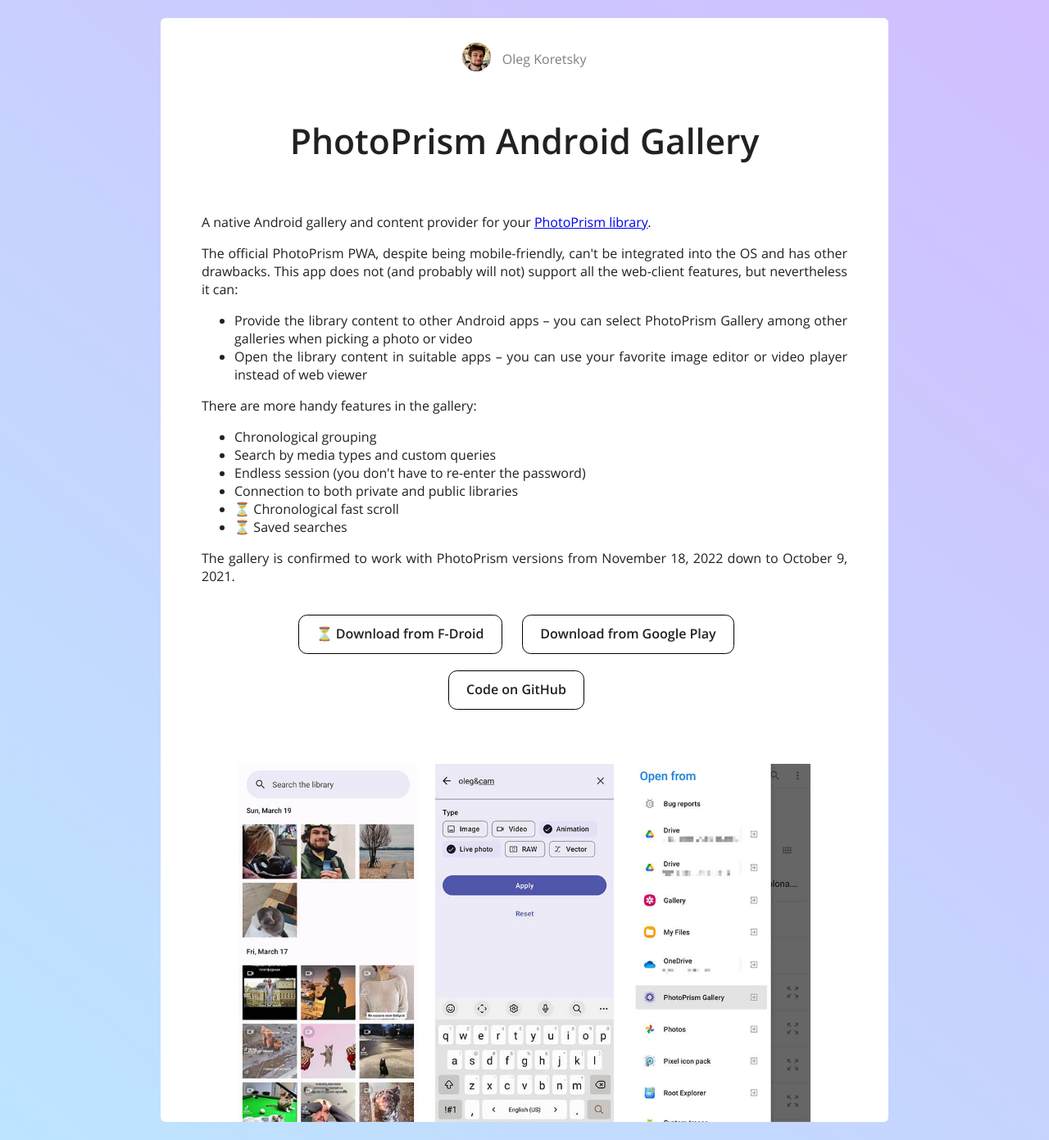
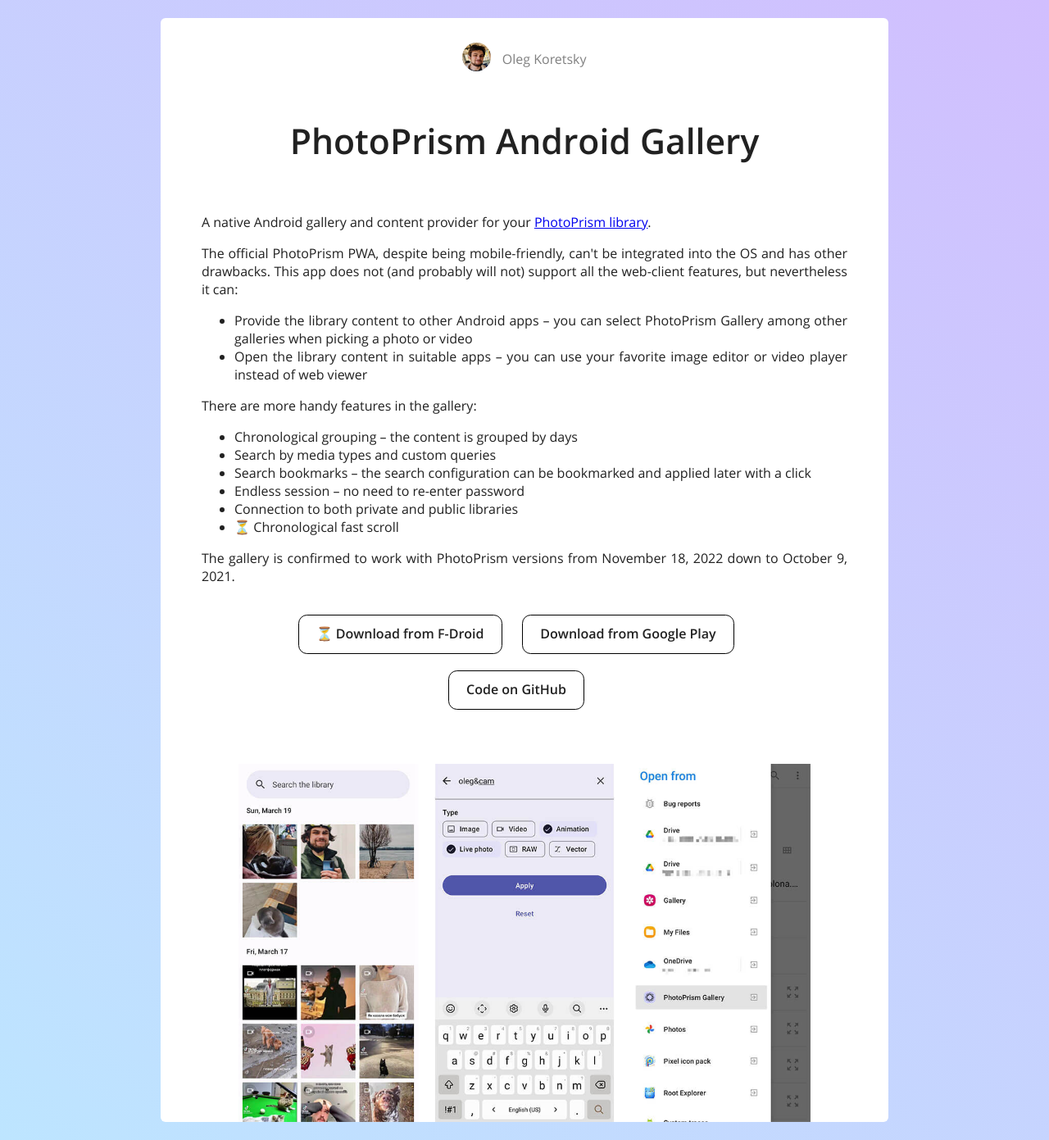
Before and after one commit to Radiokot/website, a Jekyll site: the page built from _projects/photoprism-android-gallery.html, in a window 1280 px wide. Shown: the whole page at 82% size. Built offline with Jekyll 4.4.1, drawn with Linux system fonts in a browser that asks for light colours.

Commit message:
Actualize Photoprism description

```diff
--- a/_projects/photoprism-android-gallery.html
+++ b/_projects/photoprism-android-gallery.html
@@ -24,12 +24,12 @@
 </p>
 <p>
     There are more handy features in the gallery:<ul>
-        <li>Chronological grouping</li>
+        <li>Chronological grouping – the content is grouped by days</li>
         <li>Search by media types and custom queries</li>
-        <li>Endless session (you don't have to re-enter the password)</li>
+        <li>Search bookmarks – the search configuration can be bookmarked and applied later with a click</li>
+        <li>Endless session – no need to re-enter password</li>
         <li>Connection to both private and public libraries</li>
         <li>{% include emoji.html name = 'hourglass_not_done' actual = '⏳' %} Chronological fast scroll</li>
-        <li>{% include emoji.html name = 'hourglass_not_done' actual = '⏳' %} Saved searches</li>
     </ul>
     The gallery is confirmed to work with PhotoPrism versions from November 18, 2022
     down to October 9, 2021.</p>
```
